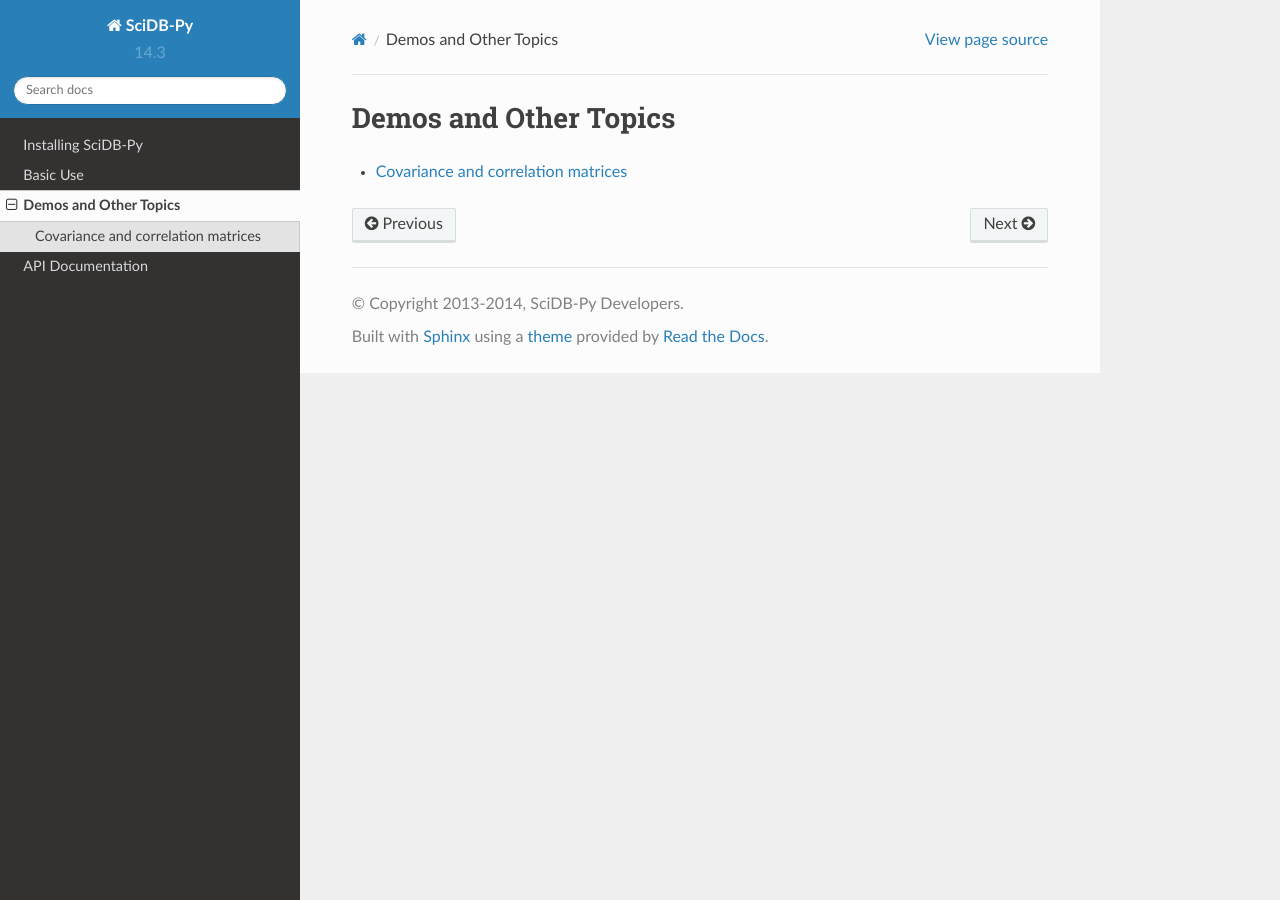
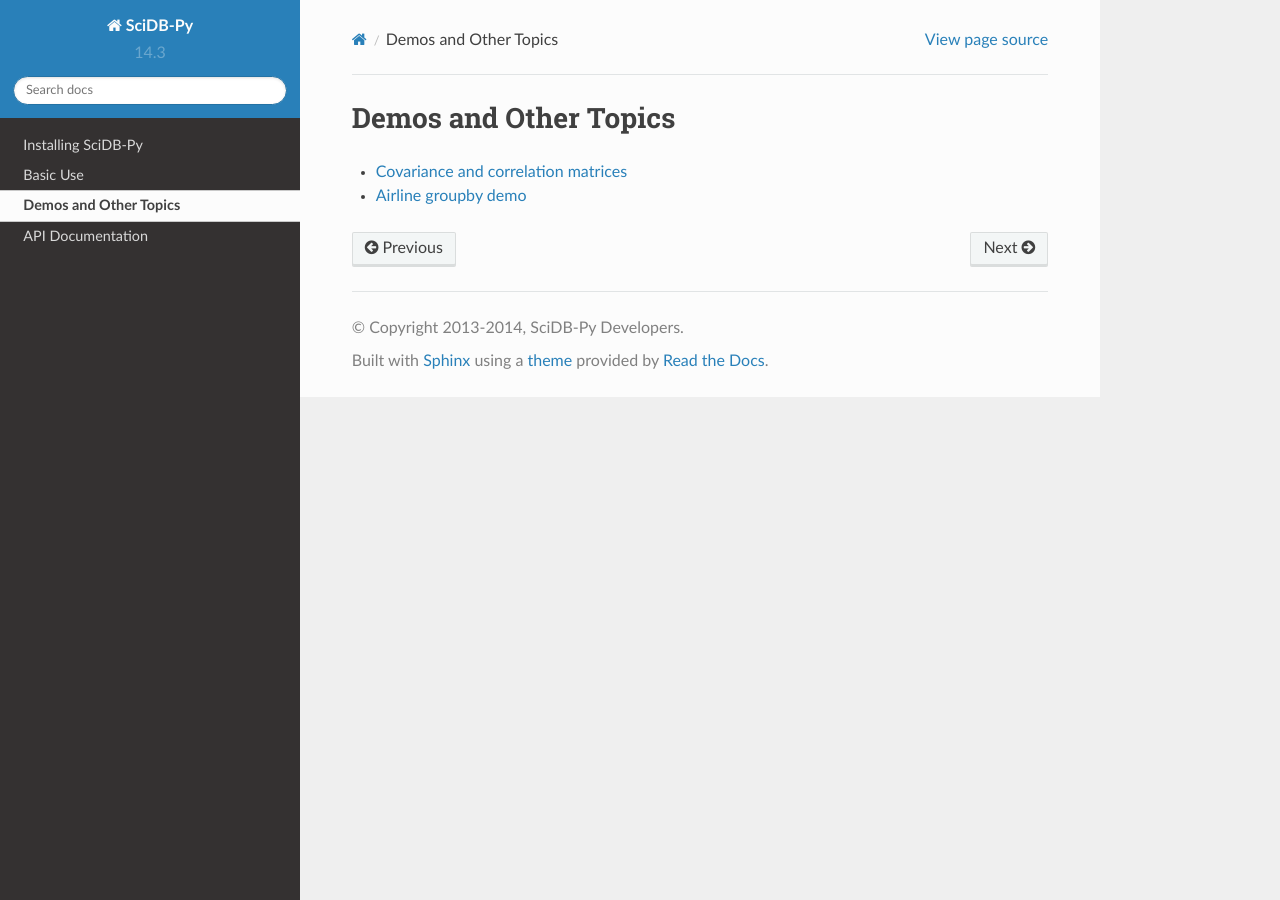
Before and after one commit to rvernica/SciDB-Py, a Sphinx documentation site: the page built from doc/demos.rst, in a window 1280 px wide. Built offline with Sphinx 7.4.7 and the Read the Docs theme 2.0.0, drawn with Linux system fonts in a browser that asks for light colours; formulas are drawn with MathJax 3.

Commit message:
Update docs

```diff
--- a/doc/correlation.rst
+++ b/doc/correlation.rst
@@ -1,3 +1,5 @@
+.. _correlation:
+
 Covariance and correlation matrices
 ===================================
 
--- a/doc/demos.rst
+++ b/doc/demos.rst
@@ -2,7 +2,5 @@
 Demos and Other Topics
 ======================
 
-.. toctree::
-   :maxdepth: 2
-
-   correlation.rst
+*  :ref:`correlation`
+*  `Airline groupby demo <http://nbviewer.ipython.org/github/Paradigm4/SciDB-py/blob/master/examples/airline_groupby.ipynb>`_
```
